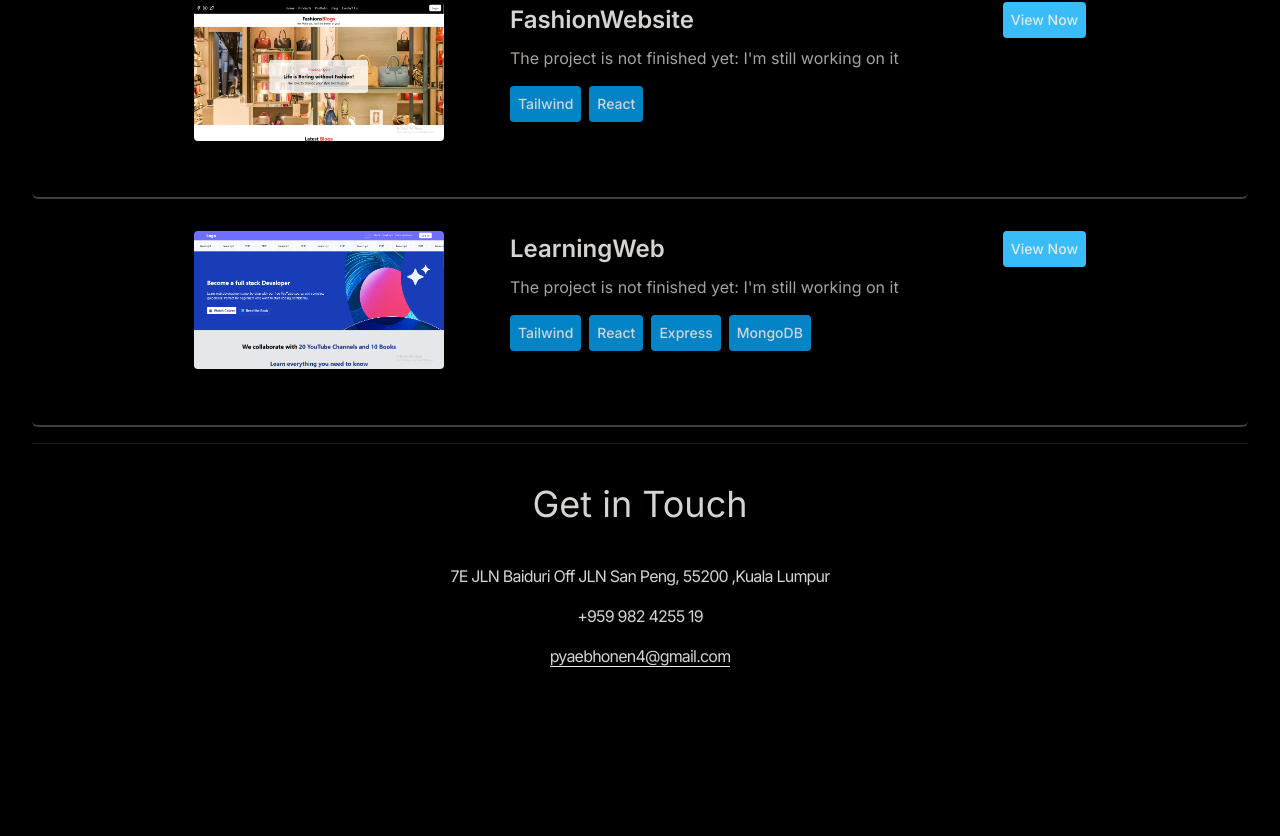
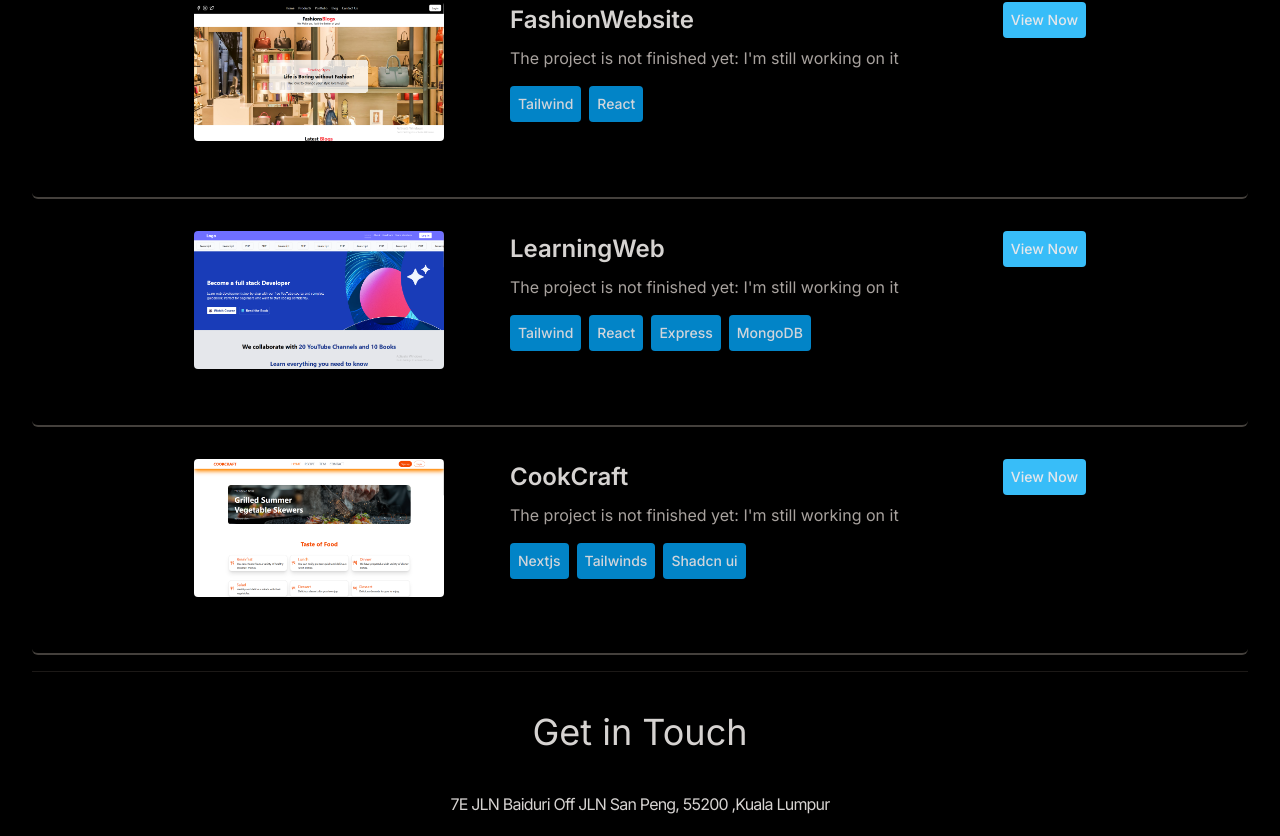
Before and after one commit to pyae-bhone-khant/MYProfile, a React (Vite) app: page / in a window 1280 px wide. Shown: the part 1966-2802 px from the top of the page. Before the commit the page ends 2714 px from the top, so only its background shows below. Built offline with nearby package versions, Linux system fonts and the light colour scheme.

Commit message:
I create one project

```diff
--- a/src/constants/index.js
+++ b/src/constants/index.js
@@ -3,10 +3,7 @@ import project1 from "../assets/projects/project1.png"
 import project5 from "../assets/projects/project5.png"
 import project6 from "../assets/projects/project6.png"
 import project7 from "../assets/projects/project7.png"
-
-
-
-
+import project8 from "../assets/projects/project8.png"
 
 
 
@@ -88,6 +85,14 @@ export const PROJECTS = [
     technologies: ["Tailwind", "React", "Express", "MongoDB"],
     demo: "https://learningweb12.netlify.app",
   },
+  {
+    title: "CookCraft",
+    image: project8,
+    description:
+      "The project is not finished yet: I'm still working on it",
+    technologies: ["Nextjs", "Tailwinds", "Shadcn ui", ],
+    demo: "https://cookcraft-omega.vercel.app/",
+  },
 
 
 
```
Also changed, not shown: src/assets/projects/project8.png (added).
